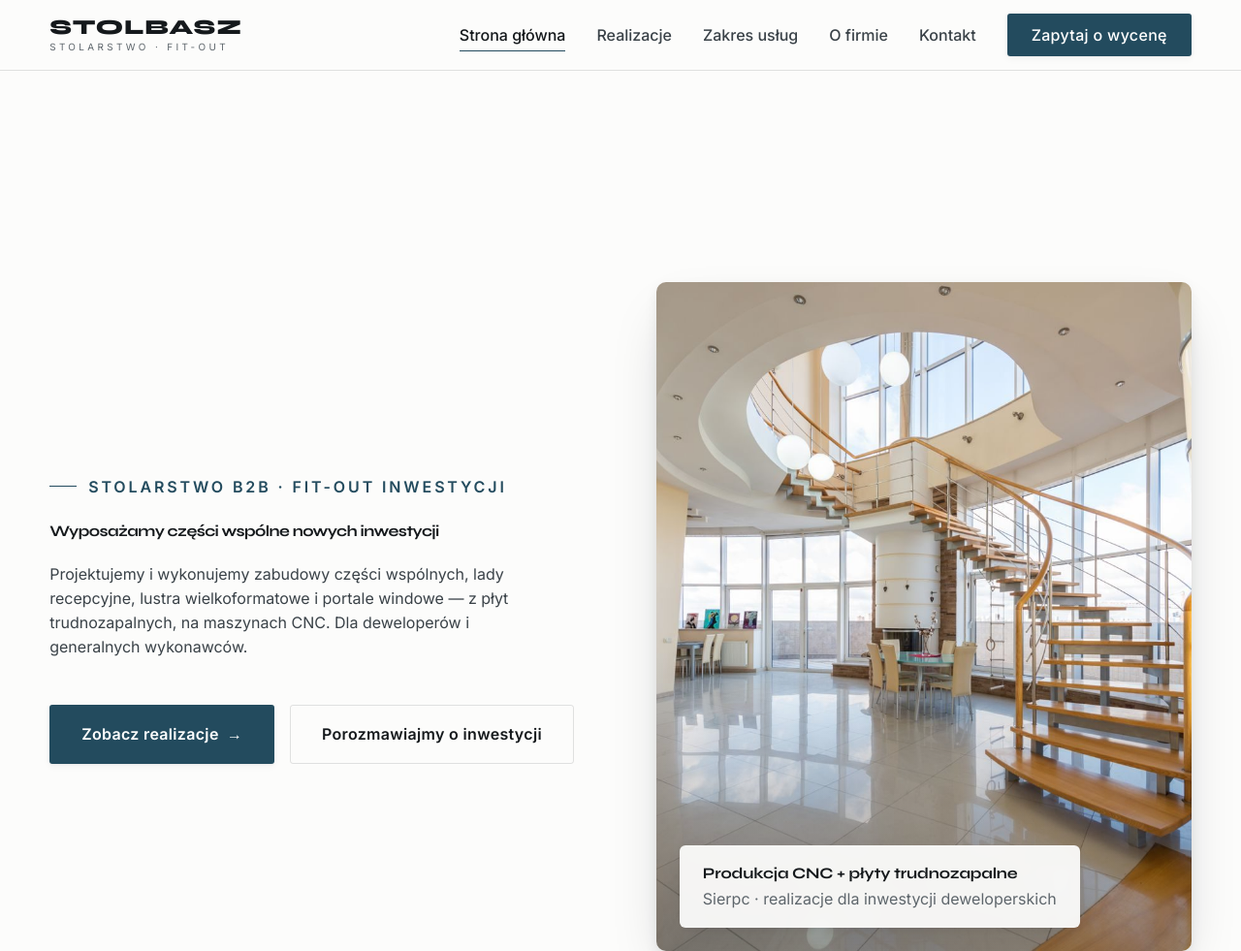
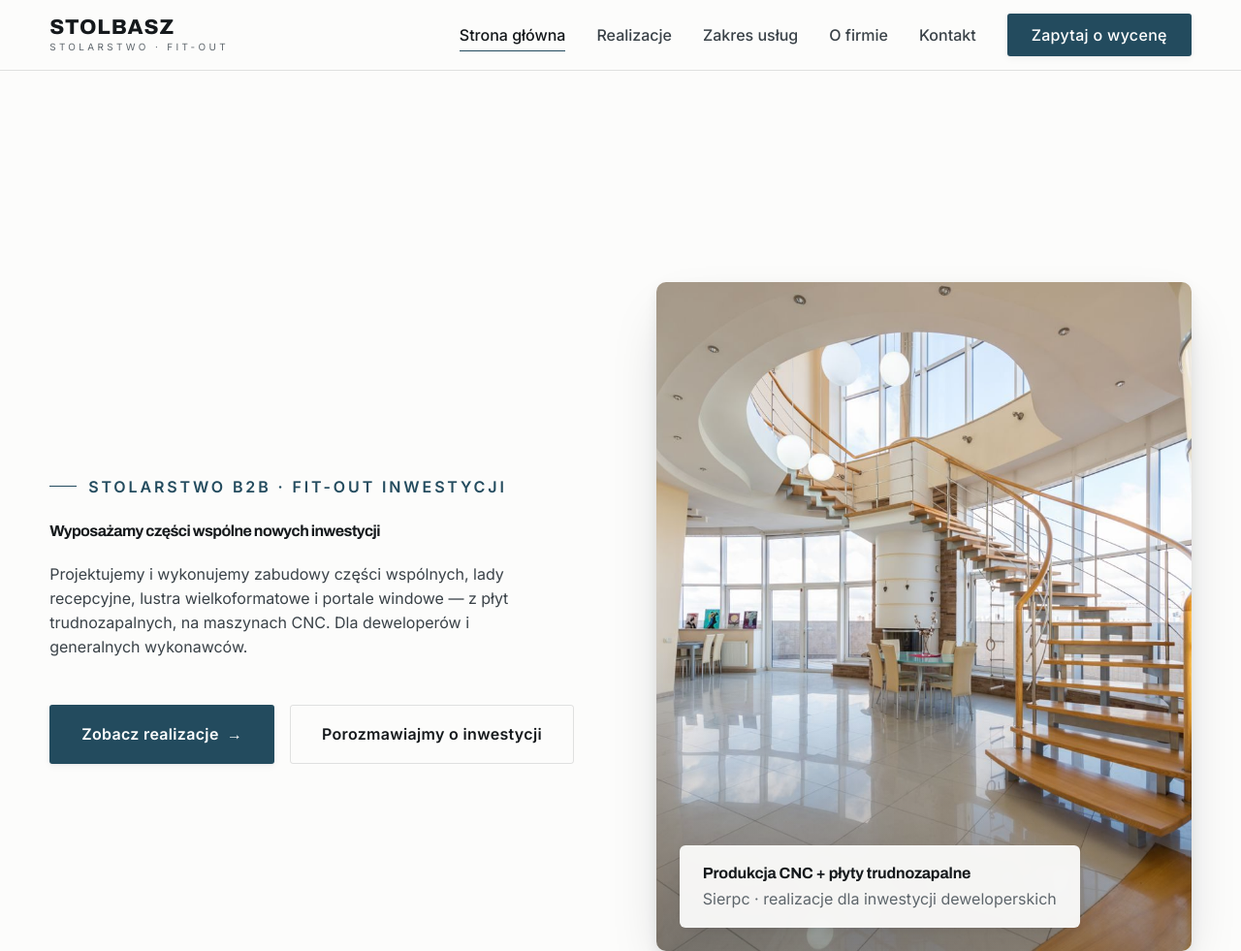
Before and after one commit to kris20032/stolbasz-stolarstwo, a plain HTML site: page index.html in a window 1280 px wide. Shown: the top 981 px of the page at 97% size. Drawn offline with Linux system fonts and the light colour scheme.

Commit message:
Czcionka nagłówków: Syne -> Archivo (bardziej profesjonalny B2B)

```diff
--- a/assets/styles.css
+++ b/assets/styles.css
@@ -43,7 +43,7 @@
 
   --hairline:1px solid var(--line);
 
-  --font-display:"Syne","Helvetica Neue",sans-serif;
+  --font-display:"Archivo","Helvetica Neue",sans-serif;
   --font-body:"Inter","Helvetica Neue",Arial,sans-serif;
 }
 
--- a/index.html
+++ b/index.html
@@ -7,8 +7,8 @@
 <meta name="description" content="STOLBASZ — stolarstwo B2B dla inwestycji deweloperskich: zabudowy części wspólnych z płyt trudnozapalnych, lady recepcyjne, lustra wielkoformatowe, portale windowe. Produkcja na maszynach CNC.">
 <link rel="preconnect" href="https://fonts.googleapis.com">
 <link rel="preconnect" href="https://fonts.gstatic.com" crossorigin>
-<link href="https://fonts.googleapis.com/css2?family=Syne:wght@600;700;800&family=Inter:wght@400;500;600;700&display=swap" rel="stylesheet">
-<link rel="stylesheet" href="assets/styles.css?v=1">
+<link href="https://fonts.googleapis.com/css2?family=Archivo:wght@500;600;700;800&family=Inter:wght@400;500;600;700&display=swap" rel="stylesheet">
+<link rel="stylesheet" href="assets/styles.css?v=2">
 </head>
 <body>
 
@@ -178,6 +178,6 @@
   </div>
 </footer>
 
-<script src="assets/main.js?v=1"></script>
+<script src="assets/main.js?v=2"></script>
 </body>
 </html>
```
Also changed, not shown: kontakt.html (+3 -3 lines), o-firmie.html (+3 -3 lines), realizacje.html (+3 -3 lines), zakres.html (+3 -3 lines).
